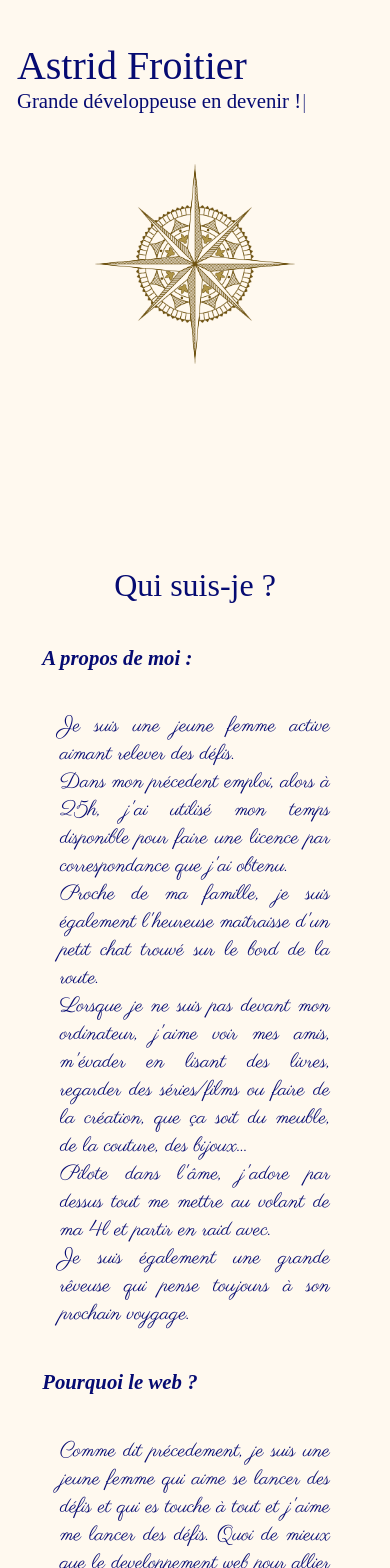
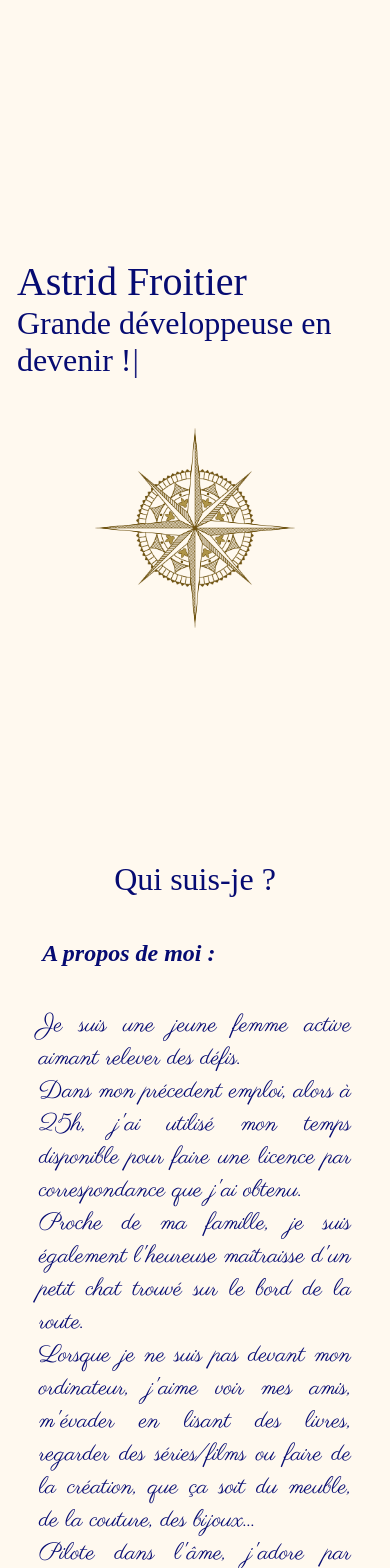
Before and after one commit to Astrid-Froitier/Portfolio, a React (Vite) app: page /#/ in a window 390 px wide. Shown: the top 1568 px of the page. Built offline with nearby package versions, Linux system fonts and the light colour scheme; a web font is replaced by a local one.

Commit message:
resolved bugfix on tools responsive

```diff
--- a/data/tools.js
+++ b/data/tools.js
@@ -159,7 +159,7 @@ const tools = [
   {
     id: 11,
     name: "sequel ace",
-    img: "../public/assets/logo/sequel ace.png",
+    img: "/assets/logo/sequel ace.png",
   },
 ];
 
--- a/src/components/Contact.jsx
+++ b/src/components/Contact.jsx
@@ -3,12 +3,6 @@ import networkLinks from "../../data/links";
 import cv from "../../public/files/Astrid FROITIER.pdf";
 
 const Contact = () => {
-  // state
-
-  // fonction
-
-  // debug
-
   return (
     <div className="contact">
       <h1 className="contact__title">Contact</h1>
--- a/src/components/NavBar.jsx
+++ b/src/components/NavBar.jsx
@@ -1,23 +1,32 @@
-// import { useState } from "react";
 import { Link } from "react-scroll";
 
 const NavBar = () => {
-  // state
-  // const [isOpen, setIsOpen] = useState(false);
-  // functions
-
-  // debug
-
   return (
     <div className="navBar">
       <div className="navBar__top">
-        <Link className="navBar__top__about" to="about">
+        <Link
+          className="navBar__top__about"
+          to="about"
+          activeClass="active"
+          spy
+          smooth
+          isDynamic
+          duration={1000}
+        >
           Qui suis-je ?
         </Link>
       </div>
       <div className="navBar__middle ">
         <div className="navBar__middle__left">
-          <Link className="navBar__middle__left__tools" to="tools">
+          <Link
+            className="navBar__middle__left__tools"
+            to="tools"
+            activeClass="active"
+            spy
+            smooth
+            isDynamic
+            duration={1000}
+          >
             Outils
           </Link>
         </div>
@@ -29,17 +38,32 @@ const NavBar = () => {
           alt="rose des vents"
         />
         <div className="navBar__middle__right">
-          <Link className="navBar__middle__right__projects" to="projects">
+          <Link
+            className="navBar__middle__right__projects"
+            to="projects"
+            activeClass="active"
+            spy
+            smooth
+            isDynamic
+            duration={1000}
+          >
             Projets
           </Link>
         </div>
       </div>
       <div className="navBar__bottom">
-        <Link className="navBar__bottom__contact" to="contact">
+        <Link
+          className="navBar__bottom__contact"
+          to="contact"
+          activeClass="active"
+          spy
+          smooth
+          isDynamic
+          duration={1000}
+        >
           Contact
         </Link>
       </div>
-      {/* <div className="navBar__compass"></div> */}
     </div>
   );
 };
--- a/src/components/ShortNavBar.jsx
+++ b/src/components/ShortNavBar.jsx
@@ -1,12 +1,6 @@
 import { Link } from "react-scroll";
 
 const ShortNavBar = () => {
-  // state
-
-  // fonction
-
-  // debug
-
   return (
     <div className="shortNavBar">
       <ul className="ShortNavBar">
--- a/src/sass/_about.scss
+++ b/src/sass/_about.scss
@@ -50,21 +50,14 @@
     &__body {
       display: flex;
       flex-direction: column;
-      &__me {
-        &__subtitle {
-          font-size: $font-size-subtitle;
-          height: 100%;
-        }
-        &__text {
-          font-size: $font-size-paragraph;
-        }
-      }
+      &__me,
       &__web {
         &__subtitle {
           font-size: $font-size-subtitle;
         }
         &__text {
           font-size: $font-size-paragraph;
+          padding: 0 10vw;
         }
       }
     }
--- a/src/sass/_home.scss
+++ b/src/sass/_home.scss
@@ -55,17 +55,18 @@
 
 @media screen and (max-width: 800px) {
   .home {
-    height: 550px;
-    display: inherit;
     &__right {
+      display: flex;
+      justify-content: center;
       &__text {
         padding-left: 2vh;
         margin-top: 5vh;
+        height: 120px;
         &__title {
-          font-size: 2.5rem;
+          font-size: $font-size-header;
         }
         &__subtitle {
-          font-size: 1.3rem;
+          font-size: $font-size-title;
         }
       }
       &__img {
--- a/src/sass/_navBar.scss
+++ b/src/sass/_navBar.scss
@@ -65,7 +65,6 @@
       &__projects {
         position: relative;
         cursor: pointer;
-
         text-decoration: none;
         color: transparent;
         overflow: hidden;
--- a/src/sass/_navBarMobile.scss
+++ b/src/sass/_navBarMobile.scss
@@ -3,7 +3,6 @@
     position: absolute;
     height: 80px;
     width: 100px;
-    // right: -100px;
   }
 }
 
--- a/src/sass/_shortNavBar.scss
+++ b/src/sass/_shortNavBar.scss
@@ -51,7 +51,6 @@
       }
     }
     &__contact {
-      // padding-top: 12px;
       display: flex;
       justify-content: center;
 
--- a/src/sass/_tools.scss
+++ b/src/sass/_tools.scss
@@ -18,11 +18,11 @@
     margin-top: 3rem;
     display: flex;
     flex-direction: column;
-    gap: 3rem;
+    gap: 2rem;
 
     &--tools {
       display: grid;
-      grid-template-columns: 1fr 1fr 1fr 1fr;
+      grid-template-columns: 25% 25% 25% 25%;
       grid-template-rows: 1fr 1fr 1fr 1fr;
       justify-items: center;
       gap: 2rem;
@@ -44,7 +44,7 @@
       display: flex;
       flex-direction: column;
       &--tools {
-        grid-template-columns: 33% 33% 33%;
+        grid-template-columns: 50% 50%;
         gap: 1rem;
       }
     }
--- a/src/sass/_variables.scss
+++ b/src/sass/_variables.scss
@@ -10,7 +10,7 @@ $paragraph: 2rem;
 
 //// RESPONSIVE /////
 
-$font-size-header: 2rem;
+$font-size-header: 2.5rem;
 $font-size-title: 2rem;
-$font-size-paragraph: 1.3rem;
-$font-size-subtitle: 1.3rem;
+$font-size-paragraph: 1.5rem;
+$font-size-subtitle: 1.5rem;
```
